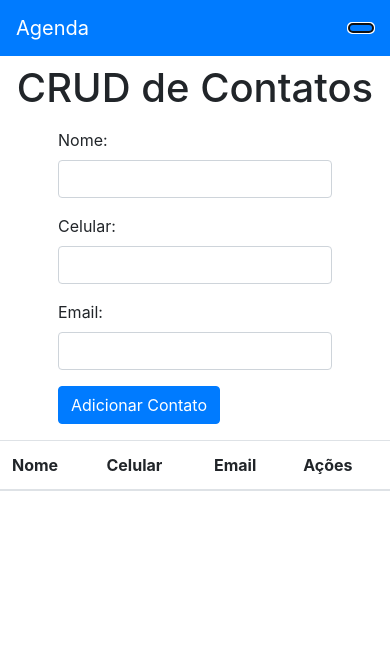
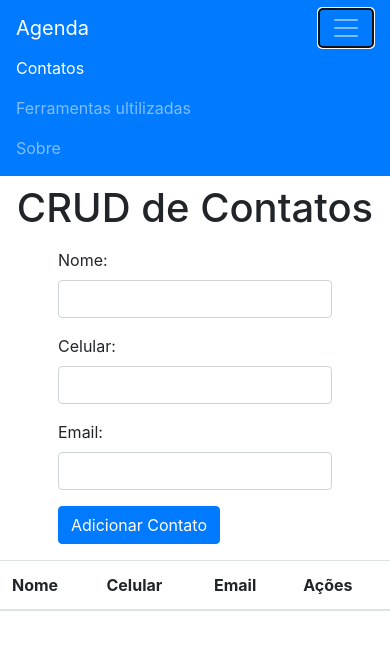
Before and after one commit to lenilsonrr/agenda_vue, a plain HTML site: page index.html in a window 390 px wide. Both pictures are taken after a click on the button "Toggle navigation". Drawn offline with nearby package versions, Linux system fonts and the light colour scheme.

Commit message:
responsividade no menu de navegação

```diff
--- a/index.html
+++ b/index.html
@@ -6,7 +6,10 @@
     <meta name="viewport" content="width=device-width, initial-scale=1.0">
     <title>CRUD de Contatos</title>
     <!-- Link para o Bootstrap CSS -->
-    <link href="https://cdn.jsdelivr.net/npm/bootstrap@4.5.2/dist/css/bootstrap.min.css" rel="stylesheet">
+    <link href="https://maxcdn.bootstrapcdn.com/bootstrap/4.5.2/css/bootstrap.min.css" rel="stylesheet">
+    <script src="https://ajax.googleapis.com/ajax/libs/jquery/3.5.1/jquery.min.js"></script>
+    <script src="https://cdnjs.cloudflare.com/ajax/libs/popper.js/1.16.0/umd/popper.min.js"></script>
+    <script src="https://maxcdn.bootstrapcdn.com/bootstrap/4.5.2/js/bootstrap.min.js"></script>
 </head>
 <style>
     h1 {
@@ -27,26 +30,27 @@
 
     <div id="app">
 
-        <nav class="navbar navbar-expand-sm navbar-dark bg-primary">
+        <nav class="navbar navbar-expand-lg navbar-dark bg-primary">
             <a class="navbar-brand" href="index.html">Agenda</a>
-            <button class="navbar-toggler d-lg-none" type="button" data-toggle="collapse"
-                data-target="#collapsibleNavId" aria-controls="collapsibleNavId" aria-expanded="false"
-                aria-label="Toggle navigation"></button>
-            <div class="collapse navbar-collapse" id="collapsibleNavId">
-                <ul class="navbar-nav ml-auto">
+            <button class="navbar-toggler" type="button" data-toggle="collapse" data-target="#navbarNav"
+                aria-controls="navbarNav" aria-expanded="false" aria-label="Toggle navigation">
+                <span class="navbar-toggler-icon"></span>
+            </button>
+            <div class="collapse navbar-collapse" id="navbarNav">
+                <ul class="navbar-nav">
                     <li class="nav-item active">
-                        <a class="nav-link" href="contatos.html">Contatos<span class="sr-only">(current)</span></a>
+                        <a class="nav-link" href="contatos.html">Contatos</a>
                     </li>
-                    <li class="nav-item active">
-                        <a class="nav-link" href="ferramentas.html">Ferramentas ultilizadas<span
-                                class="sr-only">(current)</span></a>
+                    <li class="nav-item">
+                        <a class="nav-link" href="ferramentas.html">Ferramentas ultilizadas</a>
                     </li>
-                    <li class="nav-item active">
-                        <a class="nav-link" href="sobre.html">Sobre<span class="sr-only">(current)</span></a>
+                    <li class="nav-item">
+                        <a class="nav-link" href="sobre.html">Sobre</a>
                     </li>
                 </ul>
             </div>
         </nav>
+
 
         <h1 class="mb-3 mt-2">CRUD de Contatos</h1>
         <div class="box">
```
Also changed, not shown: contatos.html (+12 -12 lines), ferramentas.html (+12 -11 lines), sobre.html (+14 -11 lines).
